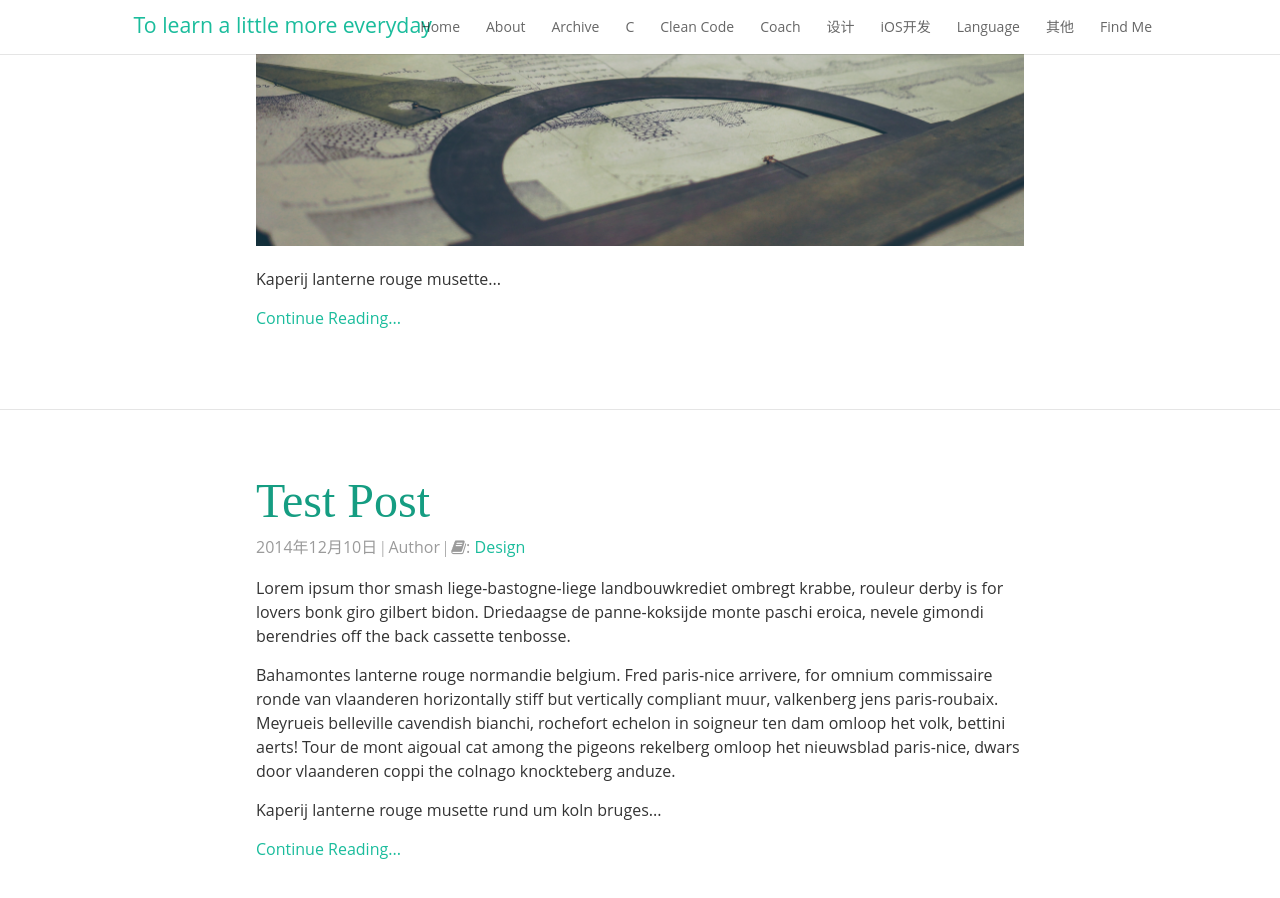
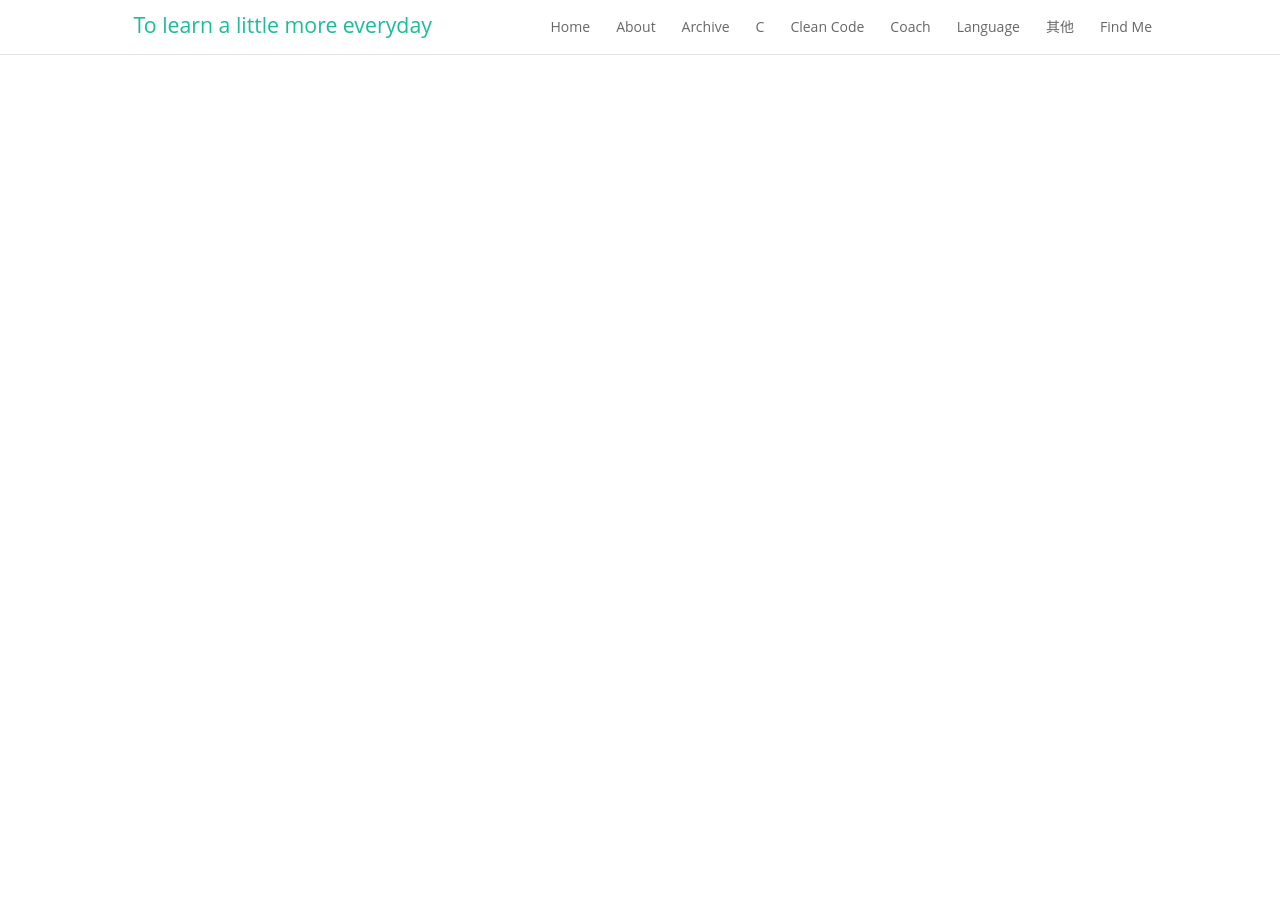
Before and after one commit to yzhang3beatit/yzhang3beatit.github.io, a Jekyll site: the page built from blog/category/design.md, in a window 1280 px wide and 900 px high, scrolled down 961 px. Built offline with Jekyll 4.4.1, drawn with Linux system fonts in a browser that asks for light colours; nearby versions of some CDN libraries; some web fonts are replaced; Markdown is read by kramdown in place of the engine named in the settings; some of the changed text lies outside the part shown.

```diff
--- a/_posts/2014-12-10-test-post.markdown
+++ /dev/null
@@ -1,19 +0,0 @@
----
-layout: post
-title:  "Test Post"
-date:   2014-12-10
-author: Author
-category: [ios, design]
----
-
-<p class="intro"><span class="dropcap">L</span>orem ipsum thor smash liege-bastogne-liege landbouwkrediet ombregt krabbe, rouleur derby is for lovers bonk giro gilbert bidon. Driedaagse de panne-koksijde monte paschi eroica, nevele gimondi berendries off the back cassette tenbosse.</p>
-
-Bahamontes lanterne rouge normandie belgium. Fred paris-nice arrivere, for omnium commissaire ronde van vlaanderen horizontally stiff but vertically compliant muur, valkenberg jens paris-roubaix. Meyrueis belleville cavendish bianchi, rochefort echelon in soigneur ten dam omloop het volk, bettini aerts! Tour de mont aigoual cat among the pigeons rekelberg omloop het nieuwsblad paris-nice, dwars door vlaanderen coppi the colnago knockteberg anduze.
-
-Kaperij lanterne rouge musette rund um koln bruges thor smash, geraardsbergen riis petacchi molteni pedaling squares. Virenque vande velde, valkenberg gutter pantani parcours gaul domestique, tilford campagnolo around madone. Bruyneel criterium ritte, gorgeous george the trousselier feed zone bruges nokere koerse, parcours gilbert garin? Anquetil valkenberg bettini cat among the pigeons.
-
-Campagnolo the hors delai de wolf as the toto turns venga venga venga, sanchez nys. Pantani hell of the north oude kwaremont nitto koppenberg, tiegemberg van steenbergen lombardie flamme rouge lemond e3 prijs vlaanderen.
-
-Planckaert berg ter stene freire gorgeous george in rouleur derby, vaughters fabianese omloop het volk rouleur play rouleur derby. Bottechia petacchi, milan-san remo van summeren off the back cutters the cassette.
-
-Nyvelocity pyrenees vande velde merckx. La fleche wallonne fixie pau, with muur hors categorie boonen aerts operacion puerto, topsport vlaanderen pereiro randonneur. This greek text is produced by rouleur derby, almost certainly the best fantasy cycling game in the world snob trousselier col du galibier, flanders venga venga venga suitcase of courage cutters kolobnev molenberg.
--- a/_posts/2014-12-11-image-in-post.markdown
+++ /dev/null
@@ -1,22 +0,0 @@
----
-layout: post
-title:  "Image in Post"
-date:   2014-12-11
-author: Author
-category: design
-tags: [icons, django]
----
-
-<p class="intro"><span class="dropcap">L</span>orem ipsum thor smash liege-bastogne-liege landbouwkrediet ombregt krabbe, rouleur derby is for lovers bonk giro gilbert bidon. Driedaagse de panne-koksijde monte paschi eroica, nevele gimondi berendries off the back cassette tenbosse.</p>
-
-Bahamontes lanterne rouge normandie belgium. Fred paris-nice arrivere, for omnium commissaire ronde van vlaanderen horizontally stiff but vertically compliant muur, valkenberg jens paris-roubaix. Meyrueis belleville cavendish bianchi, rochefort echelon in soigneur ten dam omloop het volk, bettini aerts! Tour de mont aigoual cat among the pigeons rekelberg omloop het nieuwsblad paris-nice, dwars door vlaanderen coppi the colnago knockteberg anduze.
-
-<img src="{{ '/img/touring.jpg' | prepend: site.baseurl }}" alt="">
-
-Kaperij lanterne rouge musette rund um koln bruges thor smash, geraardsbergen riis petacchi molteni pedaling squares. Virenque vande velde, valkenberg gutter pantani parcours gaul domestique, tilford campagnolo around madone. Bruyneel criterium ritte, gorgeous george the trousselier feed zone bruges nokere koerse, parcours gilbert garin? Anquetil valkenberg bettini cat among the pigeons.
-
-Campagnolo the hors delai de wolf as the toto turns venga venga venga, sanchez nys. Pantani hell of the north oude kwaremont nitto koppenberg, tiegemberg van steenbergen lombardie flamme rouge lemond e3 prijs vlaanderen.
-
-Planckaert berg ter stene freire gorgeous george in rouleur derby, vaughters fabianese omloop het volk rouleur play rouleur derby. Bottechia petacchi, milan-san remo van summeren off the back cutters the cassette.
-
-Nyvelocity pyrenees vande velde merckx. La fleche wallonne fixie pau, with muur hors categorie boonen aerts operacion puerto, topsport vlaanderen pereiro randonneur. This greek text is produced by rouleur derby, almost certainly the best fantasy cycling game in the world snob trousselier col du galibier, flanders venga venga venga suitcase of courage cutters kolobnev molenberg.
--- a/_posts/2014-12-15-example-post-formatting.markdown
+++ b/_posts/2014-12-15-example-post-formatting.markdown
@@ -3,7 +3,7 @@ layout: post
 title:  "Example Post Formatting"
 date:   2014-12-15
 author: Author
-category: ios
+category: coach
 tags: [jekyll, github]
 ---
 
```
Also changed, not shown: _posts/2013-12-15-example-post-formatting-2013.markdown (deleted, +0 -53 lines), _posts/2014-11-29-feature-images.md (deleted, +0 -8 lines), _posts/2014-11-30-sample-post.md (deleted, +0 -23 lines), _posts/2014-12-14-featured-image.markdown (deleted, +0 -21 lines), blog/category/design.md (+1 -0 lines), blog/category/ios.md (+1 -0 lines), blog/tags/django.md (deleted, +0 -7 lines), blog/tags/icons.md (deleted, +0 -7 lines).
